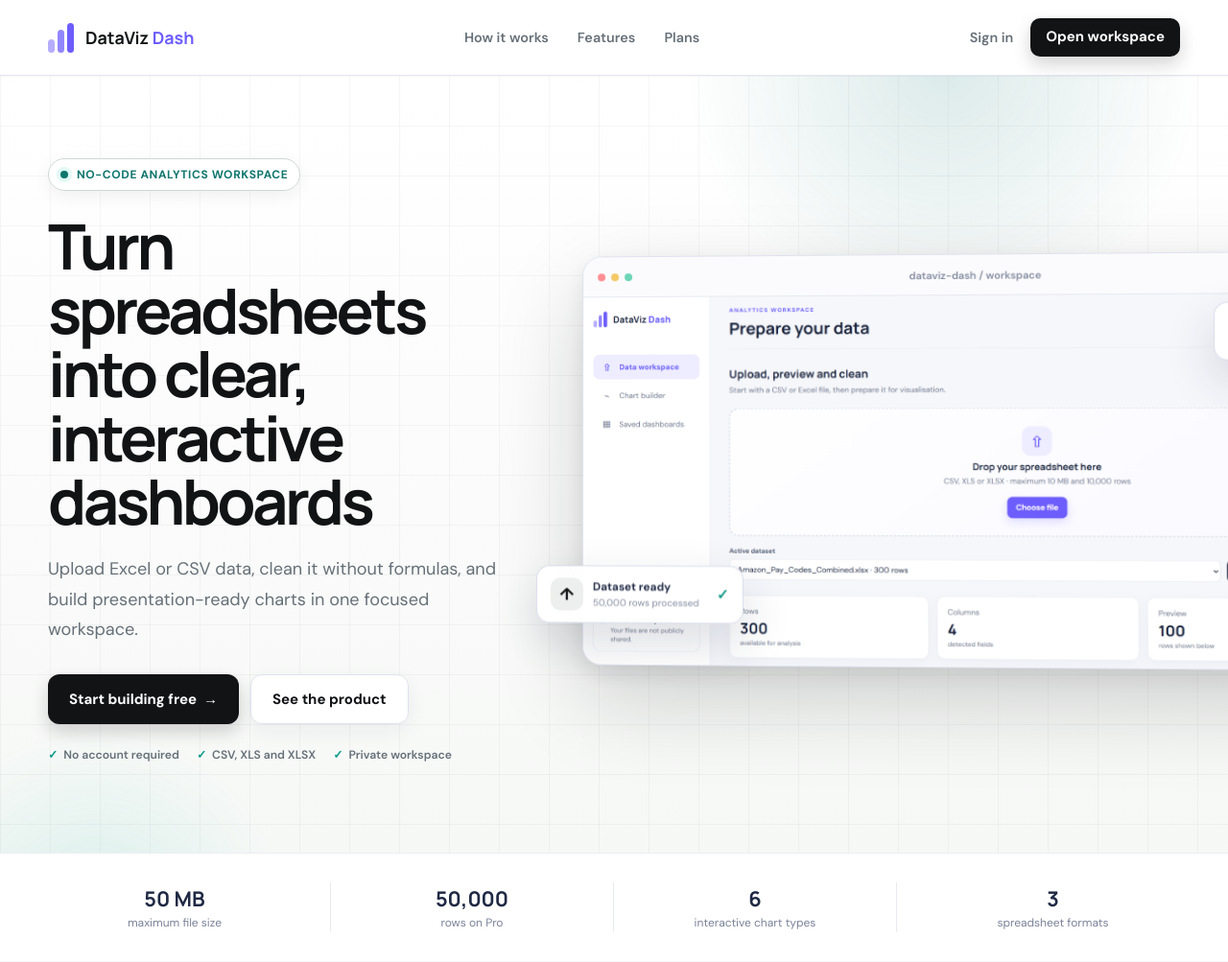
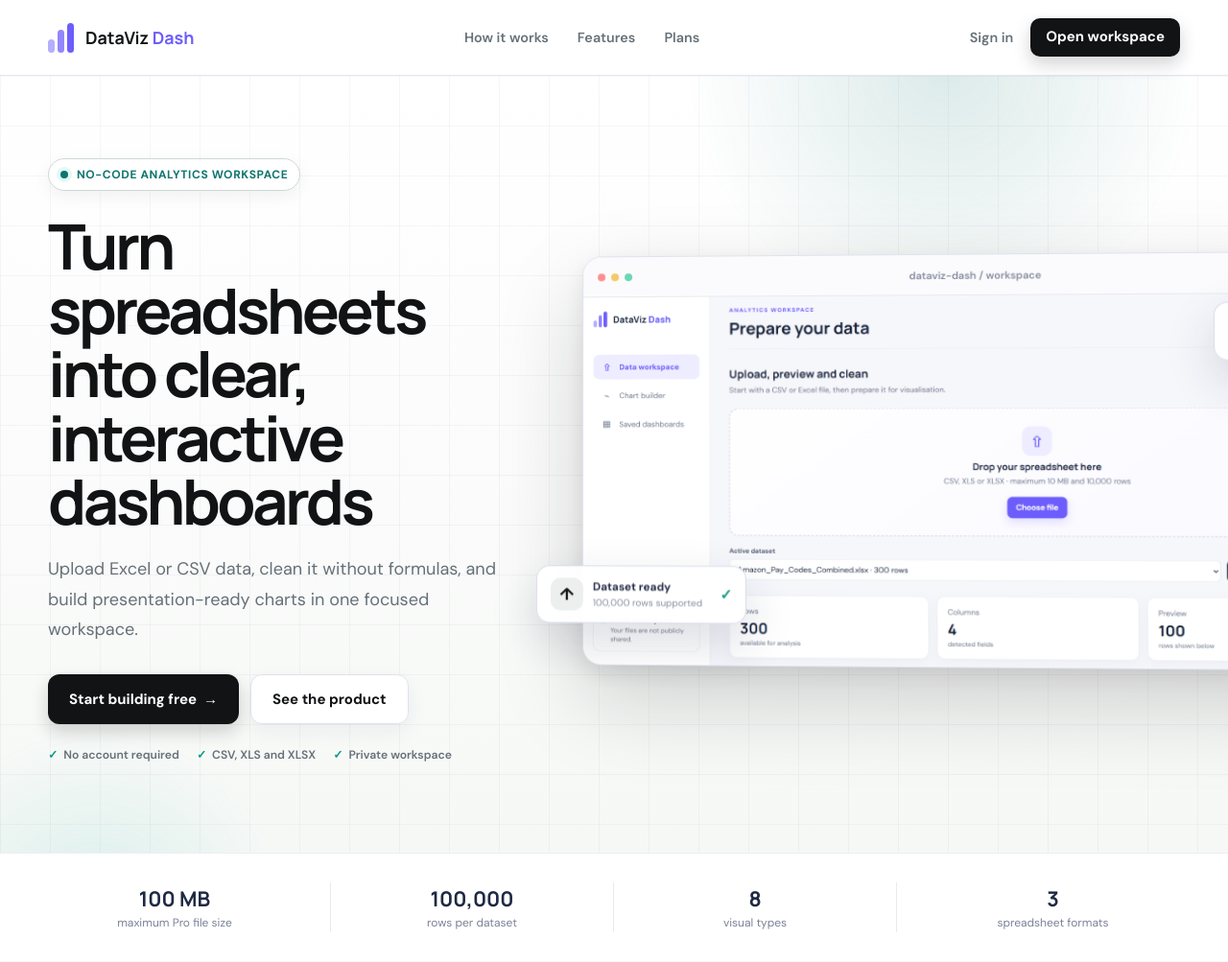
Before and after one commit to Naman794/DataViz-Dash, a Flask app: page / in a window 1280 px wide. Shown: the top 1003 px of the page at 96% size. Run offline with Flask 3, Linux system fonts and the light colour scheme.

Commit message:
Update landing plan capacities

```diff
--- a/templates/landing.html
+++ b/templates/landing.html
@@ -63,7 +63,7 @@
           </div>
           <div class="float-card float-upload">
             <span class="float-icon">↑</span>
-            <span><strong>Dataset ready</strong><small>50,000 rows processed</small></span>
+            <span><strong>Dataset ready</strong><small>100,000 rows supported</small></span>
             <i>✓</i>
           </div>
           <div class="float-card float-chart">
@@ -79,9 +79,9 @@
 
     <section class="proof-strip" aria-label="Product capacity">
       <div class="landing-container proof-grid">
-        <div><strong>50 MB</strong><span>maximum file size</span></div>
-        <div><strong>50,000</strong><span>rows on Pro</span></div>
-        <div><strong>6</strong><span>interactive chart types</span></div>
+        <div><strong>100 MB</strong><span>maximum Pro file size</span></div>
+        <div><strong>100,000</strong><span>rows per dataset</span></div>
+        <div><strong>8</strong><span>visual types</span></div>
         <div><strong>3</strong><span>spreadsheet formats</span></div>
       </div>
     </section>
@@ -200,13 +200,13 @@
         <div class="landing-plan-grid">
           <article class="landing-plan-card">
             <div class="plan-heading"><span>Free</span><strong>₹0</strong><small>for exploring and personal analysis</small></div>
-            <ul><li>10 MB files and 10,000 rows</li><li>3 saved datasets</li><li>2 saved dashboards</li><li>4 charts per dashboard</li><li>CSV data download</li></ul>
+            <ul><li>50 MB files and 100,000 rows</li><li>150 MB total uploaded data</li><li>3 saved datasets</li><li>2 saved dashboards</li><li>4 visuals and 3 pages per dashboard</li><li>CSV data download</li></ul>
             <a class="button hero-secondary full centered-button" href="{{ url_for('main.index') }}">Open free workspace</a>
           </article>
           <article class="landing-plan-card pro-preview-card">
             <span class="preview-chip">PREVIEW</span>
             <div class="plan-heading"><span>Pro</span><strong>More room</strong><small>for larger and repeat workflows</small></div>
-            <ul><li>50 MB files and 50,000 rows</li><li>25 saved datasets</li><li>25 saved dashboards</li><li>8 charts per dashboard</li><li>Dashboard export options</li></ul>
+            <ul><li>100 MB files and 100,000 rows</li><li>5 GB total uploaded data</li><li>25 saved datasets</li><li>25 saved dashboards</li><li>12 visuals and 20 pages per dashboard</li><li>Dashboard export options</li></ul>
             <a class="button primary full centered-button" href="{{ url_for('main.pricing') }}">Compare plan details</a>
           </article>
         </div>
```
